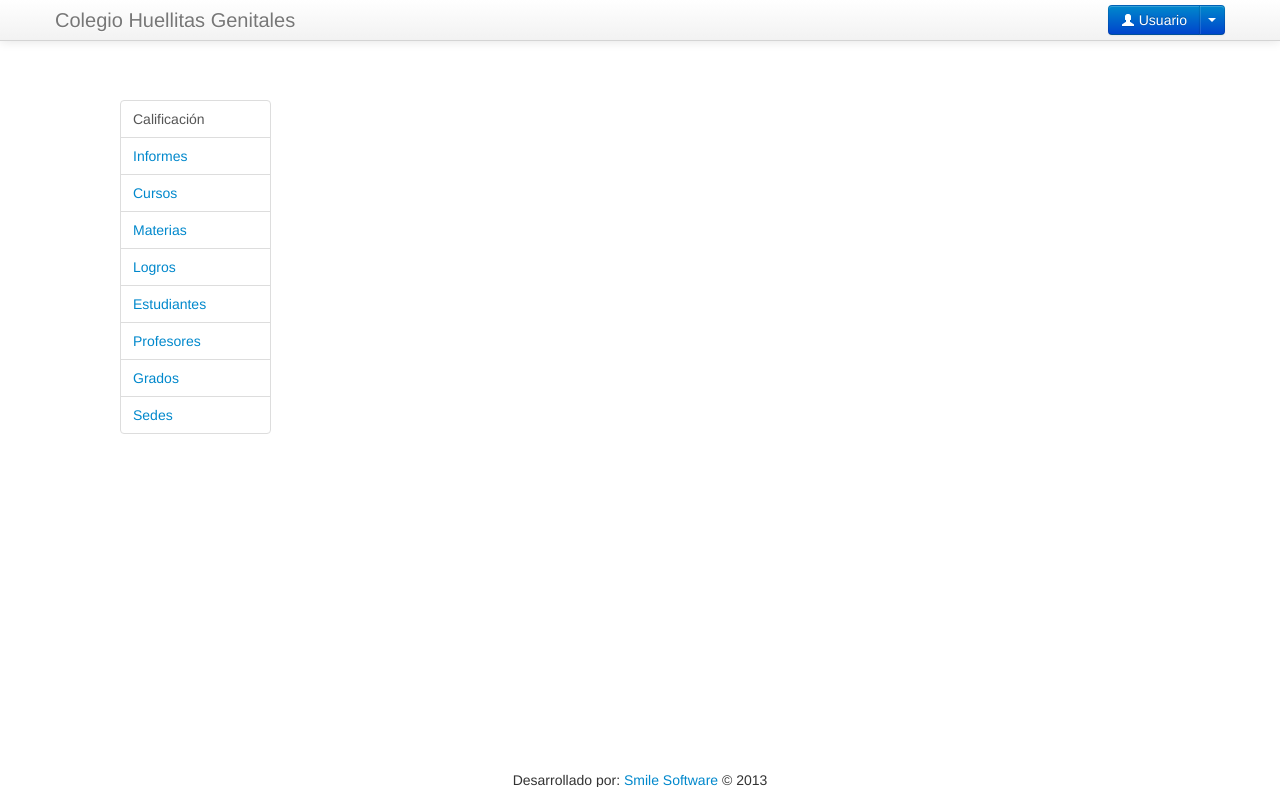
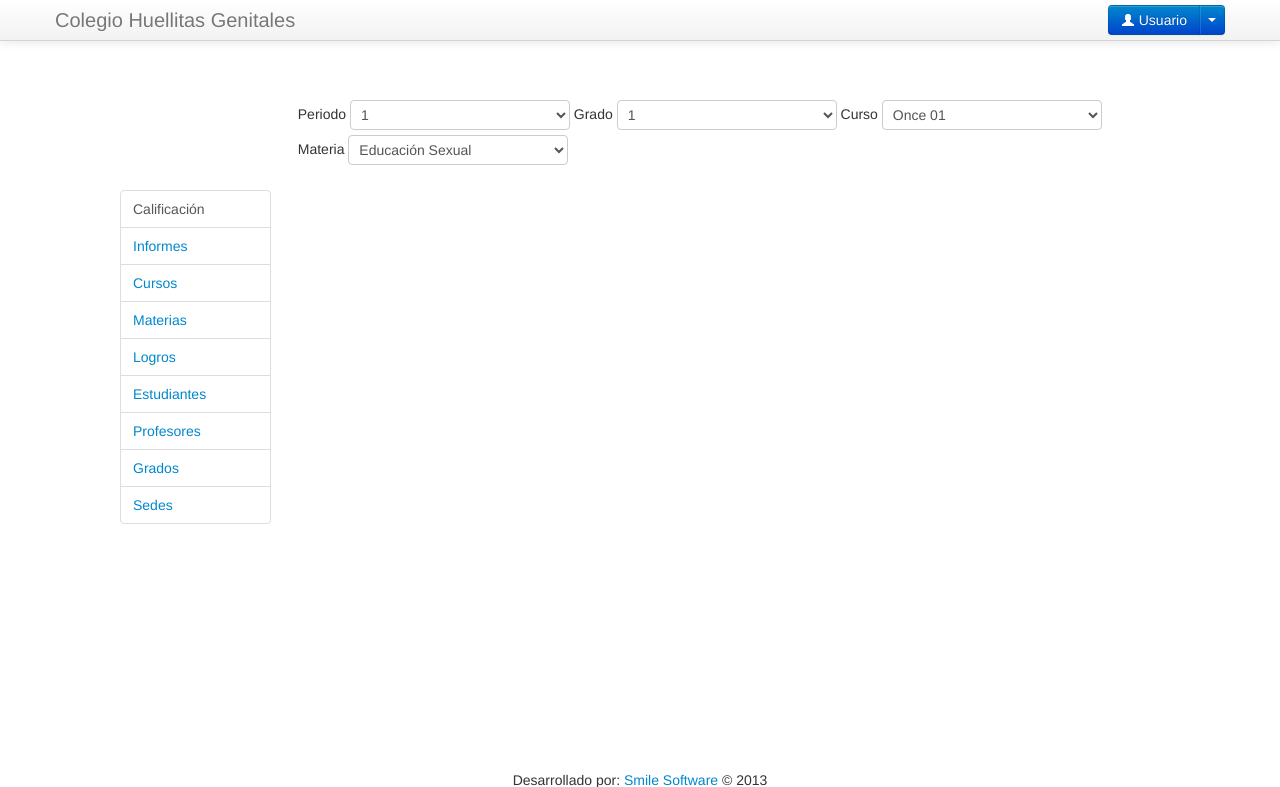
Before and after one commit to a13xander/school, a Django app: page /qualification/ in a window 1280 px wide. Shown: the top 787 px of the page. Run offline with Django 3.2, Linux system fonts and the light colour scheme; some libraries are stand-ins or nearby versions.

Commit message:
Cambios qualification.html

```diff
--- a/CodeSchool/CodeSchool/Templates/qualification.html
+++ b/CodeSchool/CodeSchool/Templates/qualification.html
@@ -7,4 +7,63 @@
 {% endblock %}
 
 {% block contenido %}
+<div class="container-fluid">
+	<div class="row-fluid">
+		<div class="span2">
+  		</div>
+		<div class="span10">
+  			<!--Body content-->
+  			<form id="frmOptions" method="post" class="form-inline">
+      			<label>Periodo
+		   		<select class="comboboxPeriodo">
+				  <option value="">1</option>
+				  <option value="">2</option>
+				  <option value="">3</option>
+				  <option value="">4</option>
+				</select>
+				</label>
+
+				<label>Grado
+				<select class="comboboxGrado">
+				  <option value="">1</option>
+				  <option value="">2</option>
+				  <option value="">3</option>
+				  <option value="">5</option>
+				  <option value="">6</option>
+				  <option value="">7</option>
+				  <option value="">8</option>
+				  <option value="">9</option>
+				  <option value="">10</option>
+				  <option value="">11</option>
+				</select>
+				</label>
+
+				<label>Curso
+				<select class="combobox">
+				  <option value="">Once 01</option>
+				  <option value="">Once 02</option>
+				  <option value="">Once 03</option>
+				  <option value="">Decimo 01</option>
+				  <option value="">Decimo 02</option>
+				  <option value="">Decimo 03</option>
+				  <option value="">Noveno 01</option>
+				  <option value="">Noveno 02</option>
+				  <option value="">Noveno 03</option>
+				  <option value="">Octavo 01</option>
+				</select>
+				</label>
+
+				<label>Materia
+				<select class="combobox">
+				  <option value="">Educación Sexual</option>
+				  <option value="">Trigonometria</option>
+				  <option value="">Matemáticas</option>
+				  <option value="">Biología</option>
+				  <option value="">Educación Física</option>
+				</select>
+				</label>
+			</form>
+   		</div>
+  	</div>
+</div>
 {% endblock %}
```
